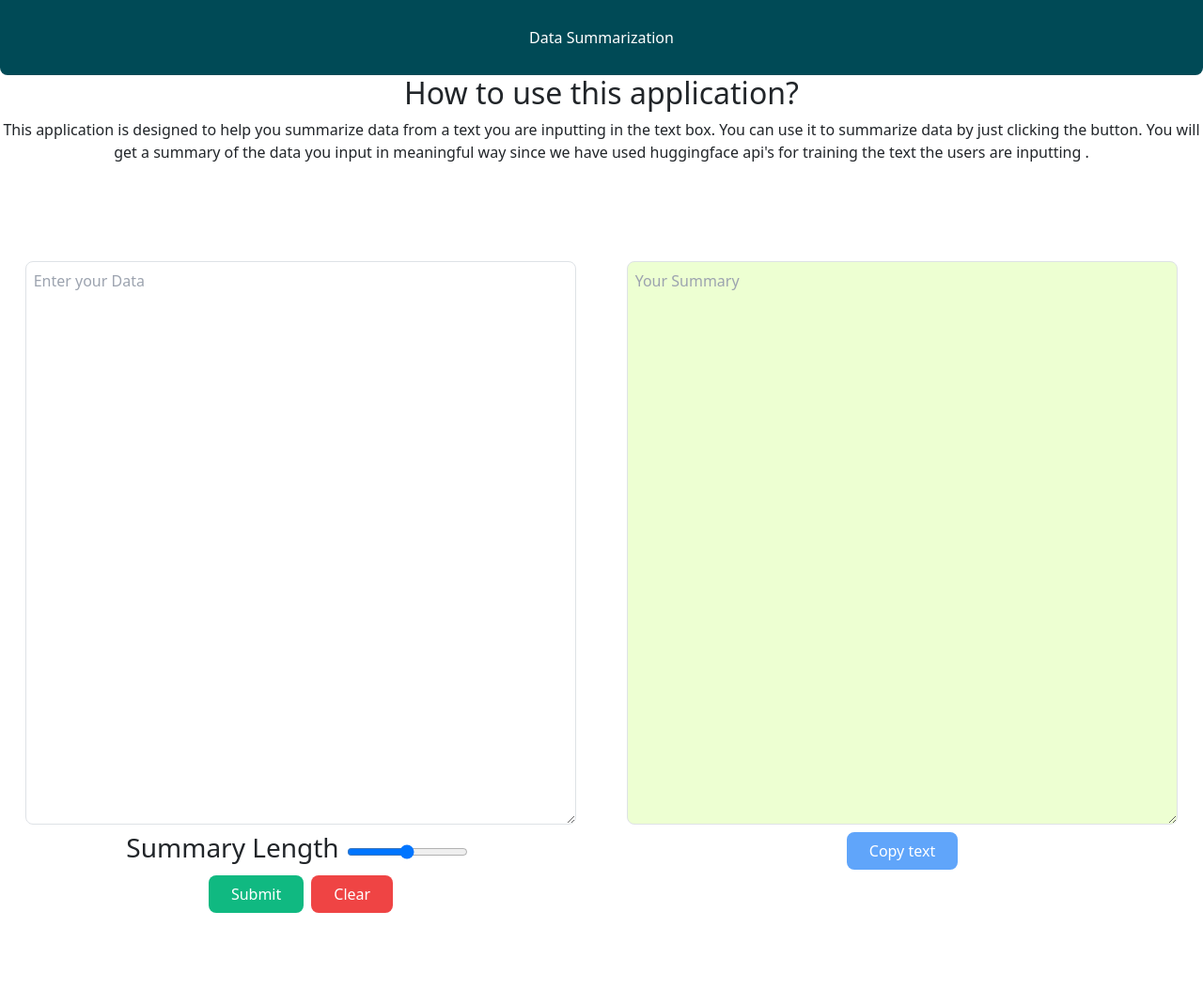
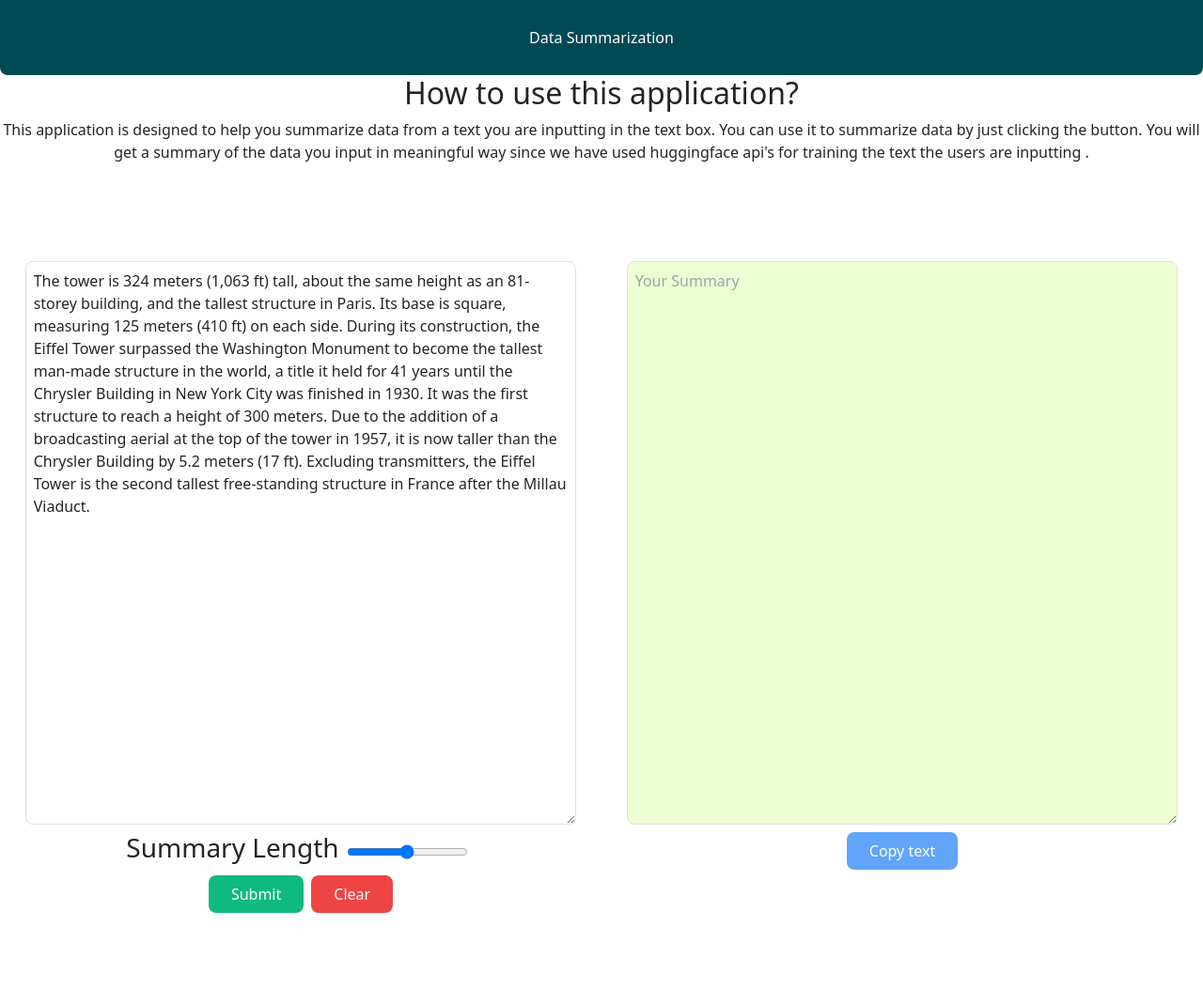
Before and after one commit to rohanpatankar926/DataSummarizer-using-huggingface-api, a Flask app: page / in a window 1280 px wide. Shown: the top 1069 px of the page at 94% size. Run offline with Flask 2, Linux system fonts and the light colour scheme; some libraries are stand-ins or nearby versions.

Commit message:
web application

```diff
--- a/webapp/templates/index.html
+++ b/webapp/templates/index.html
@@ -35,9 +35,10 @@
 
         <div class="w-full md:w-1/2">
             <form class="w-full flex flex-col md:h-screen" action="{{url_for('Summarize')}}" method="post">
-                <textarea class="w-11/12 md:h-3/4 m-2 p-2 border-black rounded-lg border self-center justify-center"
-                    name="data" id="data" cols="30" rows="10" placeholder="Enter your Data"
-                    required="required"></textarea>
+                <textarea type="text" class="w-11/12 md:h-3/4 m-2 p-2 border-black rounded-lg border self-center justify-center"
+                    name="data" id="data" cols="30" rows="10" placeholder="Enter your Text Data here"
+                    required="required" >The tower is 324 meters (1,063 ft) tall, about the same height as an 81-storey building, and the tallest structure in Paris. Its base is square, measuring 125 meters (410 ft) on each side. During its construction, the Eiffel Tower surpassed the Washington Monument to become the tallest man-made structure in the world, a title it held for 41 years until the Chrysler Building in New York City was finished in 1930. It was the first structure to reach a height of 300 meters. Due to the addition of a broadcasting aerial at the top of the tower in 1957, it is now taller than the Chrysler Building by 5.2 meters (17 ft). Excluding transmitters, the Eiffel Tower is the second tallest free-standing structure in France after the Millau Viaduct.</textarea>
+
                 <div class="flex self-center">
                     <h3>Summary Length</h3>
                     <input type="range" class="m-2" min="20" max="1000" name="maxL">
```
